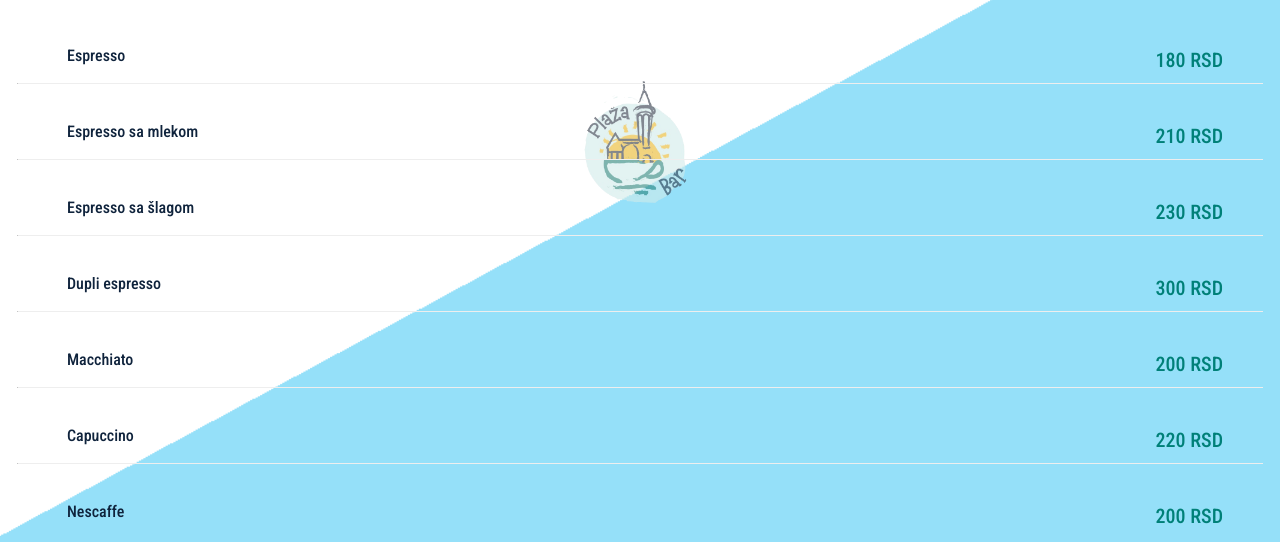
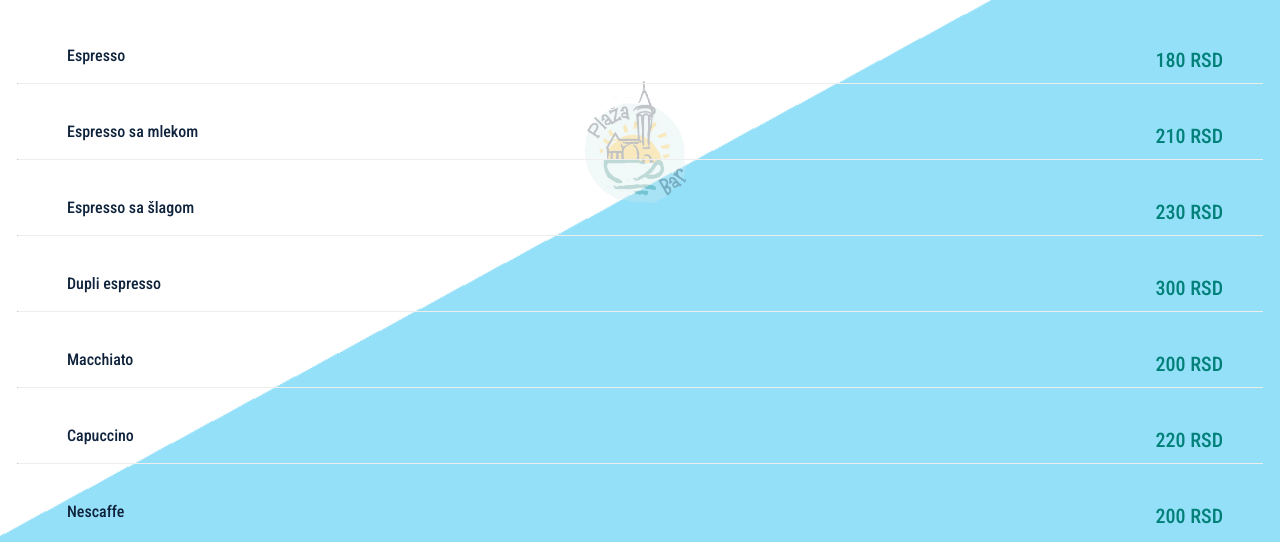
Before and after one commit to NoubisServices/Plazabar-menu, a plain HTML site: page index.html in a window 1280 px wide. Shown: the part 258-800 px from the top of the page. Drawn offline with Linux system fonts and the light colour scheme.

Commit message:
Change opacity to 30%

```diff
--- a/style/style.css
+++ b/style/style.css
@@ -81,7 +81,7 @@ body {
     height: 150px;
     background-image: url("../Images/PlazaBarImage-nobg.png");
     background-size: cover;
-    opacity: 60%;
+    opacity: 30%;
 }
 
 @media only screen and (max-width: 768px) {
```
